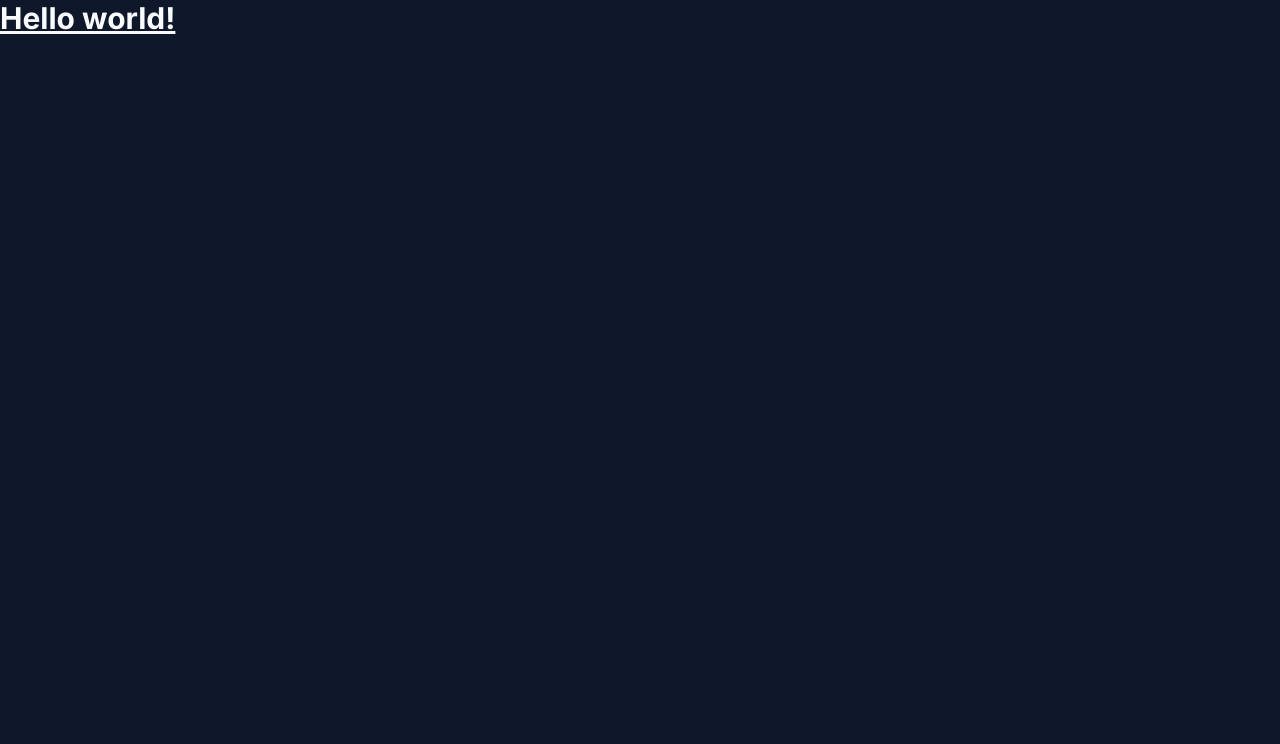
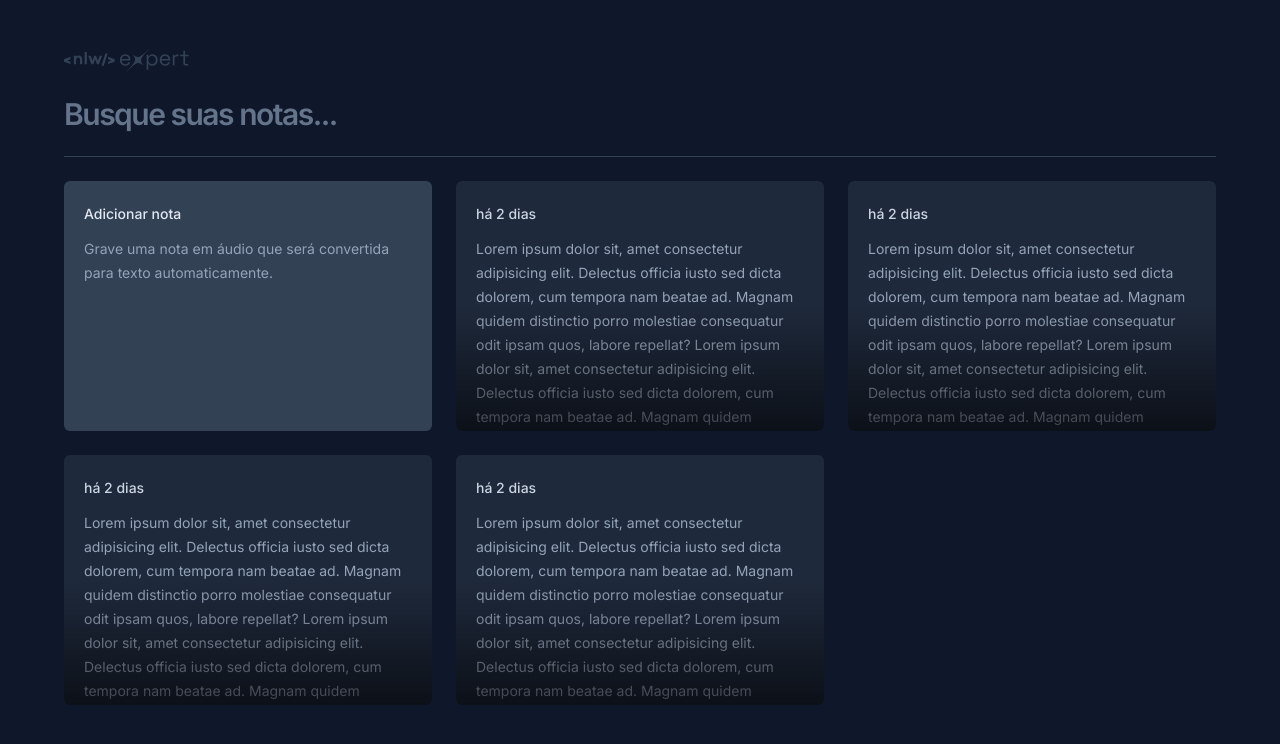
Before and after one commit to KaueASB/notes-react, a React (Vite) app: page / in a window 1280 px wide. Shown: the top 744 px of the page. Built offline with nearby package versions, Linux system fonts and the light colour scheme.

Commit message:
feat: Component - card

```diff
--- a/index.html
+++ b/index.html
@@ -4,6 +4,7 @@
     <meta charset="UTF-8" />
     <meta name="viewport" content="width=device-width, initial-scale=1.0" />
 
+    <link rel="shortcut icon" href="favicon.png" type="image/png">
     <link rel="preconnect" href="https://fonts.googleapis.com" />
     <link rel="preconnect" href="https://fonts.gstatic.com" crossorigin />
     <link href="https://fonts.googleapis.com/css2?family=Inter:wght@400;500;600;700&display=swap" rel="stylesheet" />
--- a/src/app.tsx
+++ b/src/app.tsx
@@ -1,3 +1,29 @@
+import logo from './assets/Logo.svg'
+import { NewNoteCard } from './components/new-note-card'
+import { NoteCard } from './components/note-card'
+
 export function App() {
-  return <h1 className="text-3xl font-bold underline">Hello world!</h1>
+  return (
+    <div className="mx-auto my-12 max-w-6xl space-y-6">
+      <img src={logo} alt="logo nlw expert" />
+
+      <form className="w-full">
+        <input
+          type="text"
+          placeholder="Busque suas notas..."
+          className="w-full bg-transparent text-3xl font-semibold tracking-tighter outline-none placeholder:text-slate-500"
+        />
+      </form>
+
+      <div className="h-px bg-slate-700" />
+
+      <div className="grid auto-rows-[250px] grid-cols-3 gap-6">
+        <NewNoteCard />
+        <NoteCard />
+        <NoteCard />
+        <NoteCard />
+        <NoteCard />
+      </div>
+    </div>
+  )
 }
--- /dev/null
+++ b/src/components/new-note-card.tsx
@@ -0,0 +1,12 @@
+// export interface NewNoteCardProps {}
+
+export function NewNoteCard() {
+  return (
+    <div className="space-y-3 rounded-md bg-slate-700 p-5">
+      <span className="text-sm font-medium text-slate-200">Adicionar nota</span>
+      <p className="text-sm leading-6 text-slate-400">
+        Grave uma nota em áudio que será convertida para texto automaticamente.
+      </p>
+    </div>
+  )
+}
--- /dev/null
+++ b/src/components/note-card.tsx
@@ -0,0 +1,20 @@
+// export interface NoteCardProps {}
+
+export function NoteCard() {
+  return (
+    <div className="relative space-y-3 overflow-hidden rounded-md bg-slate-800 p-5">
+      <span className="text-sm font-medium text-slate-300">há 2 dias</span>
+      <p className="text-sm leading-6 text-slate-400">
+        Lorem ipsum dolor sit, amet consectetur adipisicing elit. Delectus
+        officia iusto sed dicta dolorem, cum tempora nam beatae ad. Magnam
+        quidem distinctio porro molestiae consequatur odit ipsam quos, labore
+        repellat? Lorem ipsum dolor sit, amet consectetur adipisicing elit.
+        Delectus officia iusto sed dicta dolorem, cum tempora nam beatae ad.
+        Magnam quidem distinctio porro molestiae consequatur odit ipsam quos,
+        labore repellat?
+      </p>
+
+      <div className="pointer-events-none absolute bottom-0 left-0 right-0 h-1/2 bg-gradient-to-t from-black/60 to-black/0" />
+    </div>
+  )
+}
```
Also changed, not shown: public/favicon.png (added), src/assets/Logo.svg (added).
